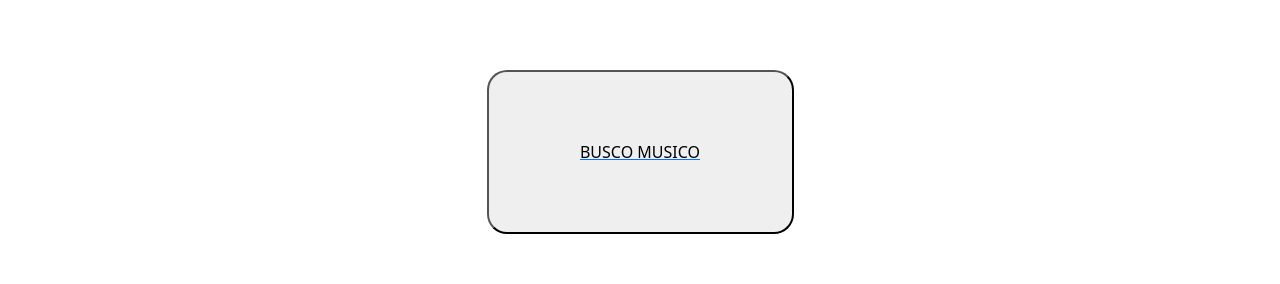
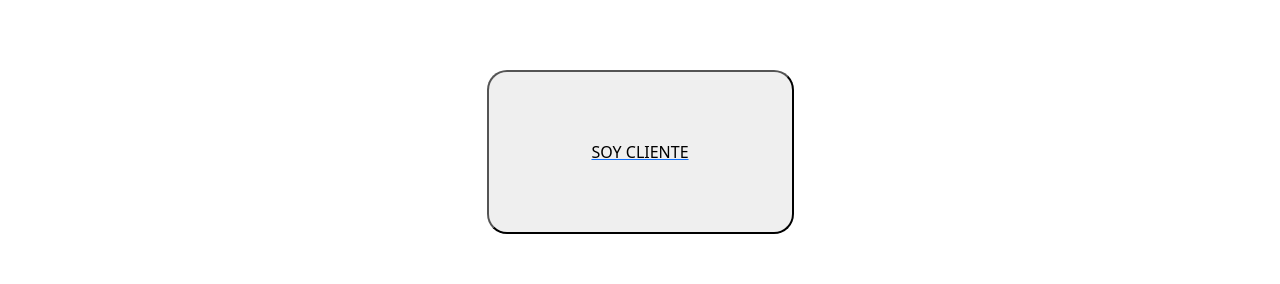
Before and after one commit to Kodemia-MusicApp/MusicApp-FrontEnd, a React app: page /login in a window 1280 px wide. Shown: the part 390-674 px from the top of the page. Built offline with nearby package versions, Linux system fonts and the light colour scheme.

Commit message:
1 file modified

```diff
--- a/src/Pages/InicioSesion/InicioSesion.jsx
+++ b/src/Pages/InicioSesion/InicioSesion.jsx
@@ -14,7 +14,7 @@ export const InicioSesion = () => {
                 <p className="NombreApp">tu musico ahora</p>
                 <div className="BotonesInicio">
                     <Link to="/login/client">
-                        <button className="BotonInicio">BUSCO MUSICO</button>
+                        <button className="BotonInicio">SOY CLIENTE</button>
                     </Link>
                     <button className="BotonInicio">SOY MUSICO</button>
                 </div>
```
